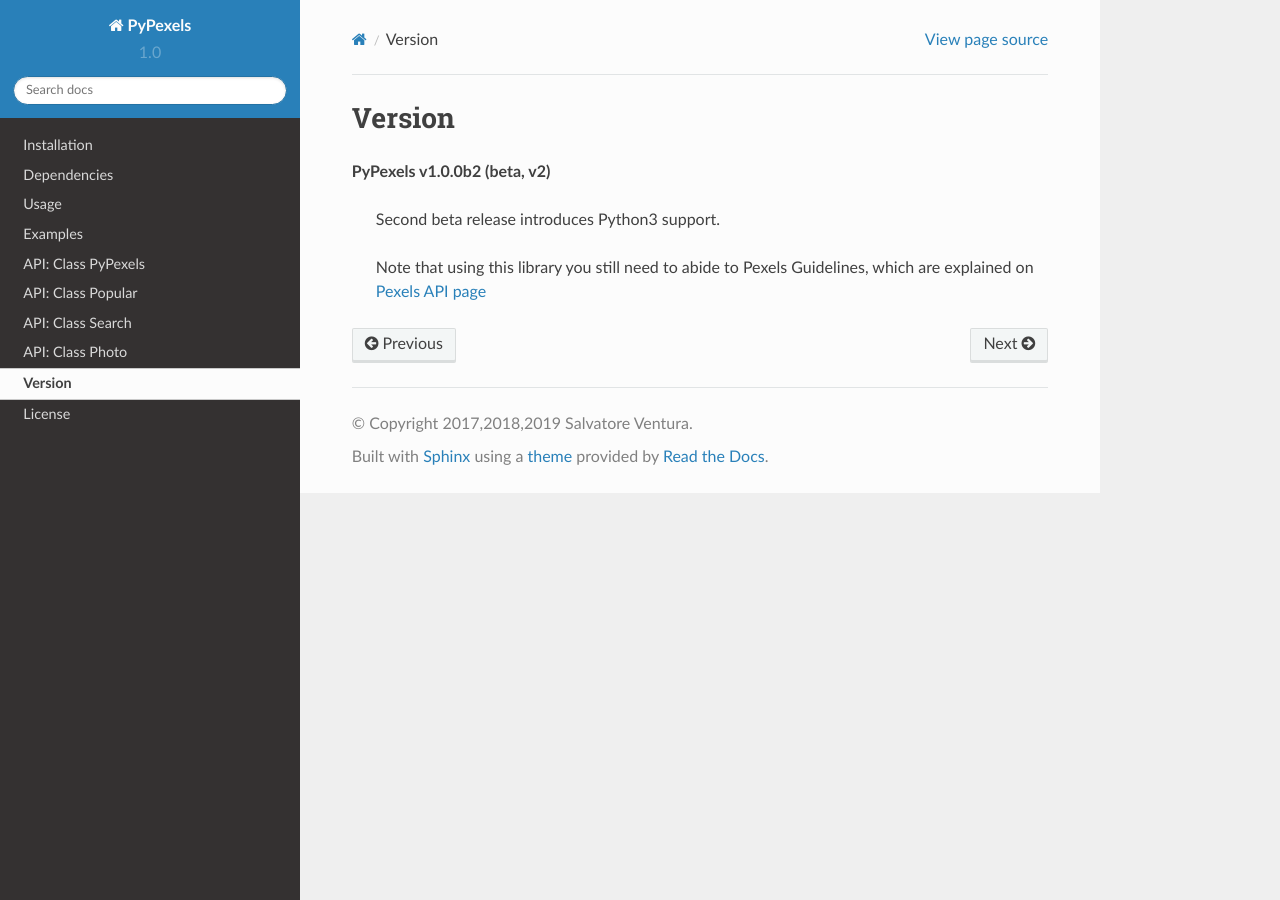
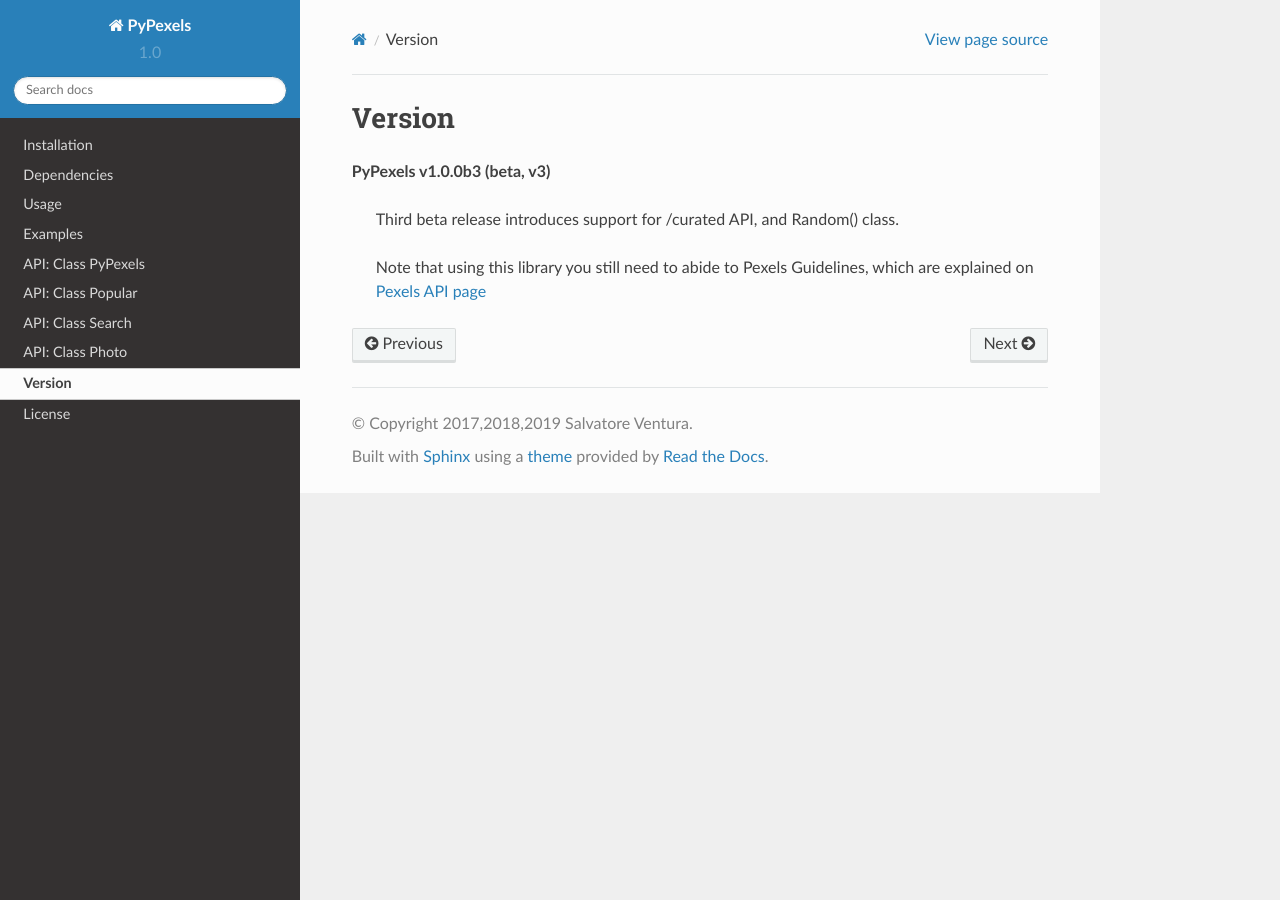
Before and after one commit to salvoventura/pypexels, a Sphinx documentation site: the page built from docs/source/version.rst, in a window 1280 px wide. Built offline with Sphinx 7.4.7 and the Read the Docs theme 2.0.0, drawn with Linux system fonts in a browser that asks for light colours; pages that are not in the unit, such as notebooks, are missing from menus.

Commit message:
- Prepare for release

```diff
--- a/docs/source/version.rst
+++ b/docs/source/version.rst
@@ -1,8 +1,8 @@
 Version
 =======
-**PyPexels v1.0.0b2 (beta, v2)**
+**PyPexels v1.0.0b3 (beta, v3)**
 
-    Second beta release introduces Python3 support.
+    Third beta release introduces support for /curated API, and Random() class.
 
     Note that using this library you still need to abide to Pexels Guidelines, which
     are explained on `Pexels API page <https://www.pexels.com/api/>`_
--- a/pypexels/__init__.py
+++ b/pypexels/__init__.py
@@ -18,6 +18,6 @@
 # TRAVIS_COMMIT
 # TRAVIS_COMMIT_RANGE
 # TRAVIS_TAG
-__version__ = '1.0.0b2'
+__version__ = '1.0.0b3'
 __author__ = 'Salvatore Ventura <salvoventura@gmail.com>'
 __license__ = 'MIT'
--- a/setup.py
+++ b/setup.py
@@ -3,7 +3,7 @@
 
 setup(
     name='pypexels',
-    version='1.0.0b2',
+    version='1.0.0b3',
     packages=['pypexels', 'pypexels.src'],
     url='https://github.com/salvoventura/pypexels',
     license='MIT',
```
Also changed, not shown: README.rst (+8 -0 lines).
